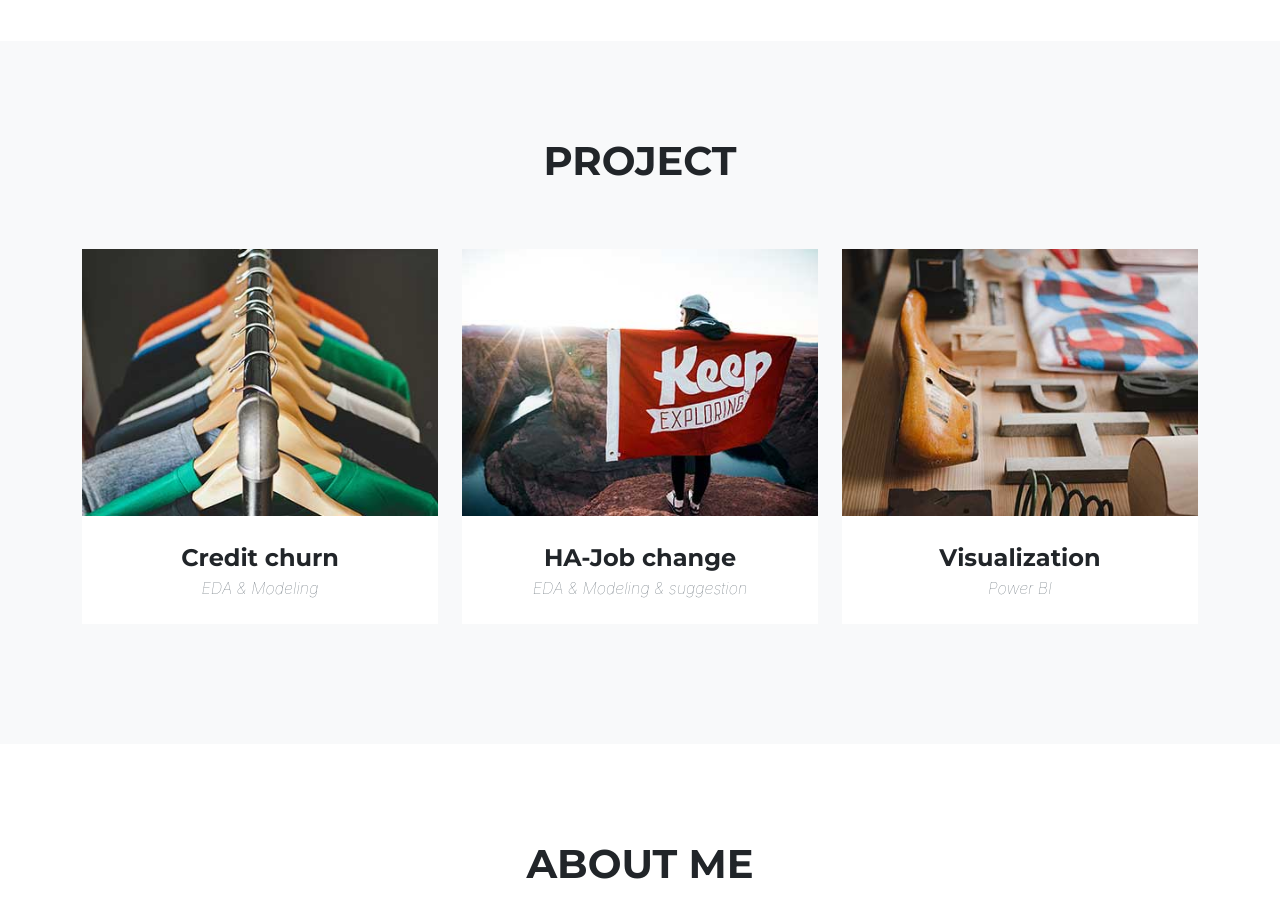
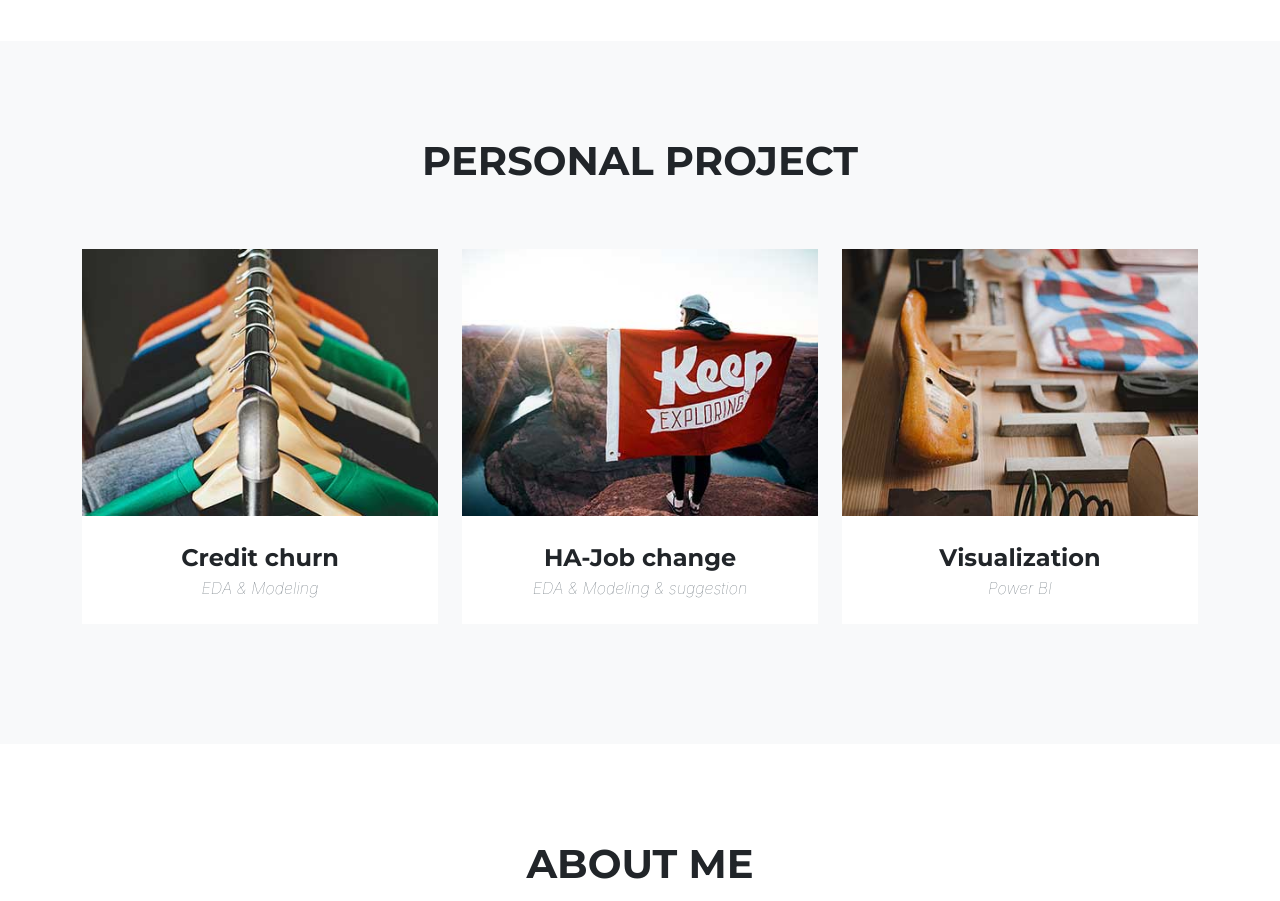
Before and after one commit to JamieSoy/JamieSoy.github.io, a plain HTML site: page index.html in a window 1280 px wide. Shown: the part 1280-2181 px from the top of the page. Drawn offline with nearby package versions, Linux system fonts and the light colour scheme; a web font is replaced by a local one.

Commit message:
Update index.html

```diff
--- a/index.html
+++ b/index.html
@@ -82,7 +82,7 @@
         <section class="page-section bg-light" id="portfolio">
             <div class="container">
                 <div class="text-center">
-                    <h2 class="section-heading text-uppercase">Project</h2>
+                    <h2 class="section-heading text-uppercase">Personal Project</h2>
                     <h3 class="section-subheading text-muted"></h3>
                 </div>
                 <div class="row">
```
